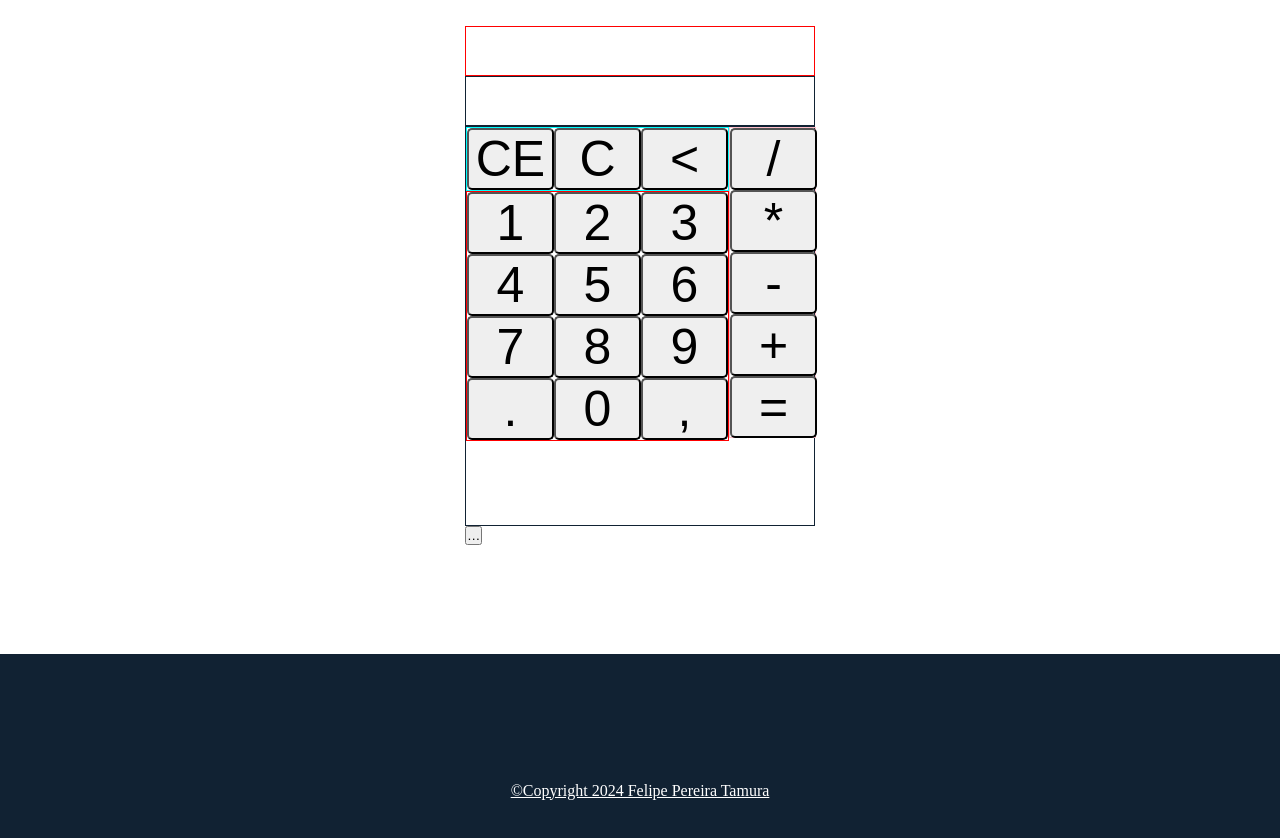
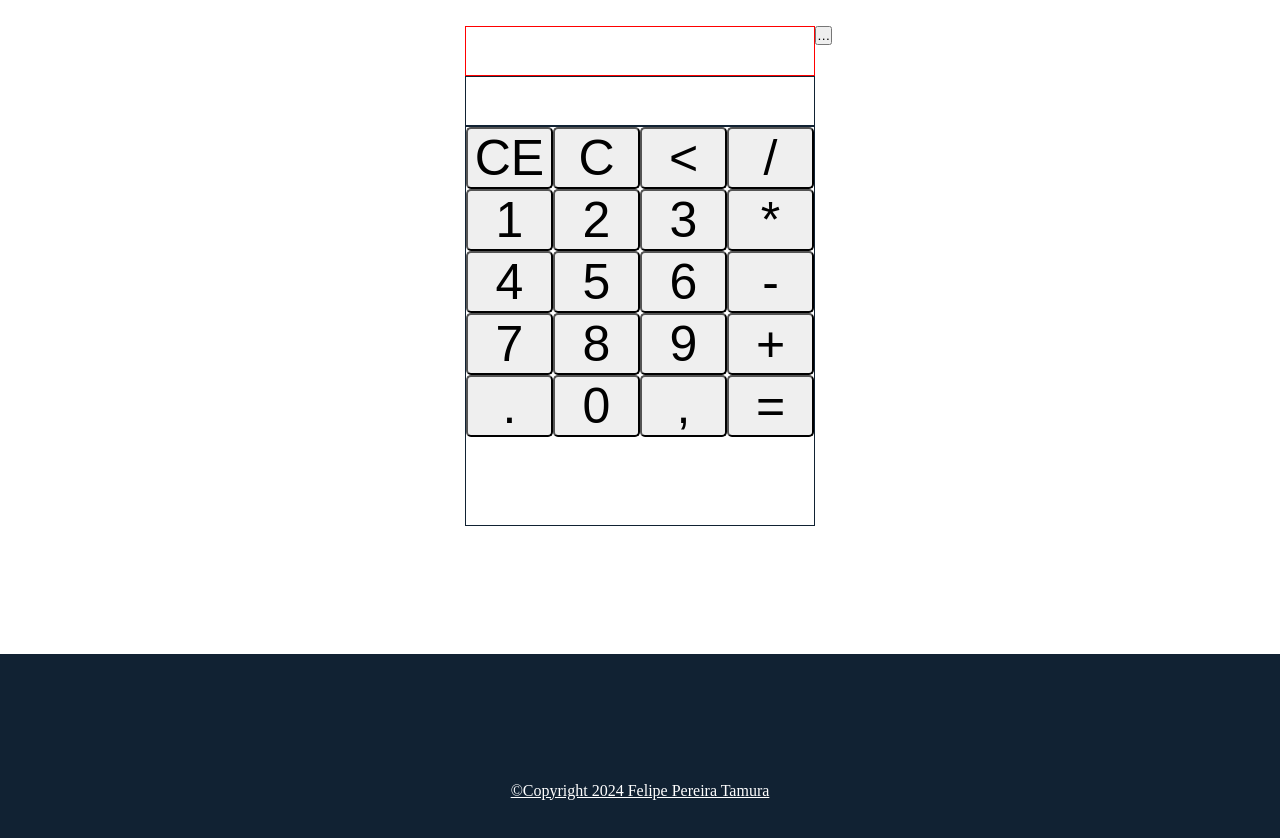
Before and after one commit to Felipe-Tamura/Calculadora-Simples, a plain HTML site: page index.html in a window 1280 px wide. Drawn offline with Linux system fonts and the light colour scheme.

Commit message:
Arrumando teclado e botão de histórico

```diff
--- a/static/css/style.css
+++ b/static/css/style.css
@@ -10,16 +10,17 @@ main {
   margin-top: 2%;
   width: 350px;
   height: 500px;
+  display: flex;
 }
 
-footer{
+footer {
   margin-top: 10%;
   padding: 10%;
   background-color: #123;
   color: #fff;
   width: 100%;
   height: 100px;
-    text-align:center;
+  text-align: center;
 }
 
 /* Telas */
@@ -29,54 +30,54 @@ footer{
   width: 350px;
 }
 
-.tela_calc{
+.tela_calc {
   border: 1px solid #123;
   height: 50px;
   font-size: 40px;
 }
 
-.tela_simbolo{
+.tela_simbolo {
   border: 1px solid red;
   height: 50px;
   font-size: 40px;
 }
 
-.escondido{
+.escondido {
   display: none;
 }
 
 /* Teclados e teclas */
-.teclado-container{
+.teclado-container {
   border: solid 1px #123;
   width: 350px;
   height: 400px;
   display: flex;
 }
 
-.teclado_principal{
+.teclado_principal {
   display: flex;
   width: 263px;
   flex-direction: column;
 }
 
-.tecla{
+.tecla {
   font-size: 50px;
   width: 87px;
   border-radius: 5px;
 }
 
-.teclado_numerico{
-    border: 1px solid red;
+.teclado_numerico {
   width: 263px;
 }
 
-.teclado_limpar{
-    border: 1px solid cyan;
+.teclado_limpar {
   width: 263px;
 }
 
-.teclado_acao{
-    border: 1px solid pink;
-    height: 311px;
+.teclado_acao {
+  margin-left: -2px;
+  height: 323px;
   width: 87px;
 }
+
+/* Calculadora */
```
Lines whose indentation alone changed are shown as unchanged.
